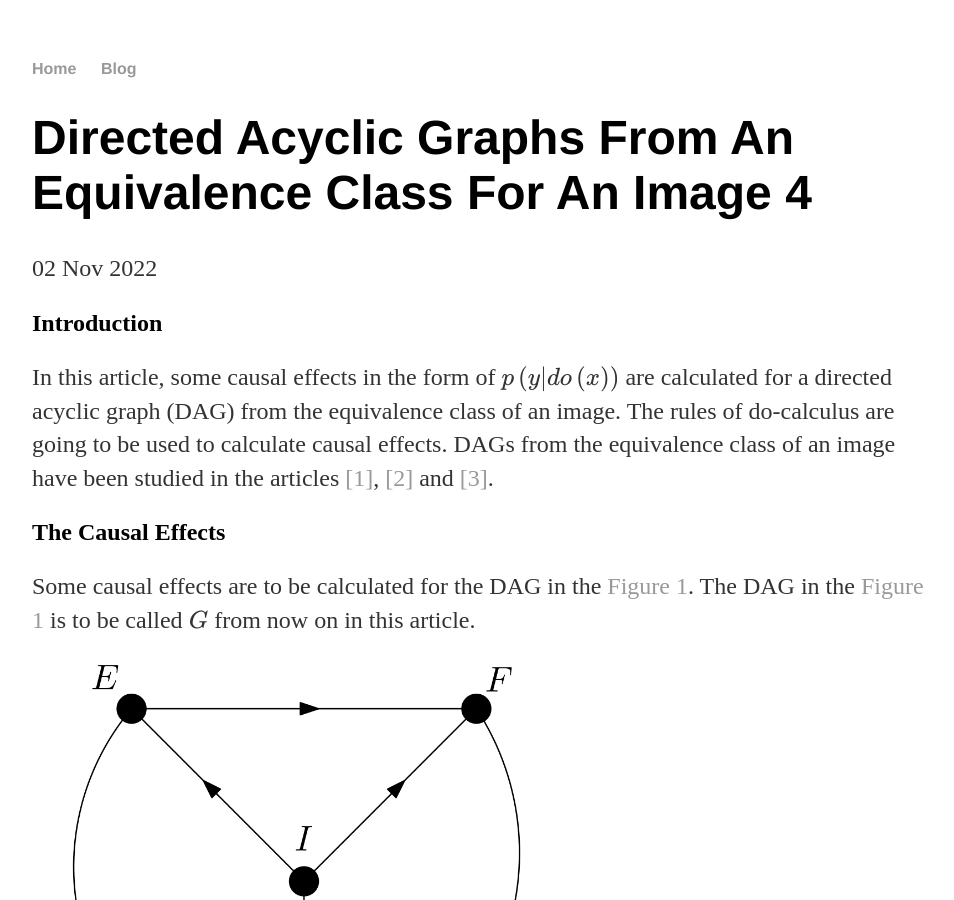
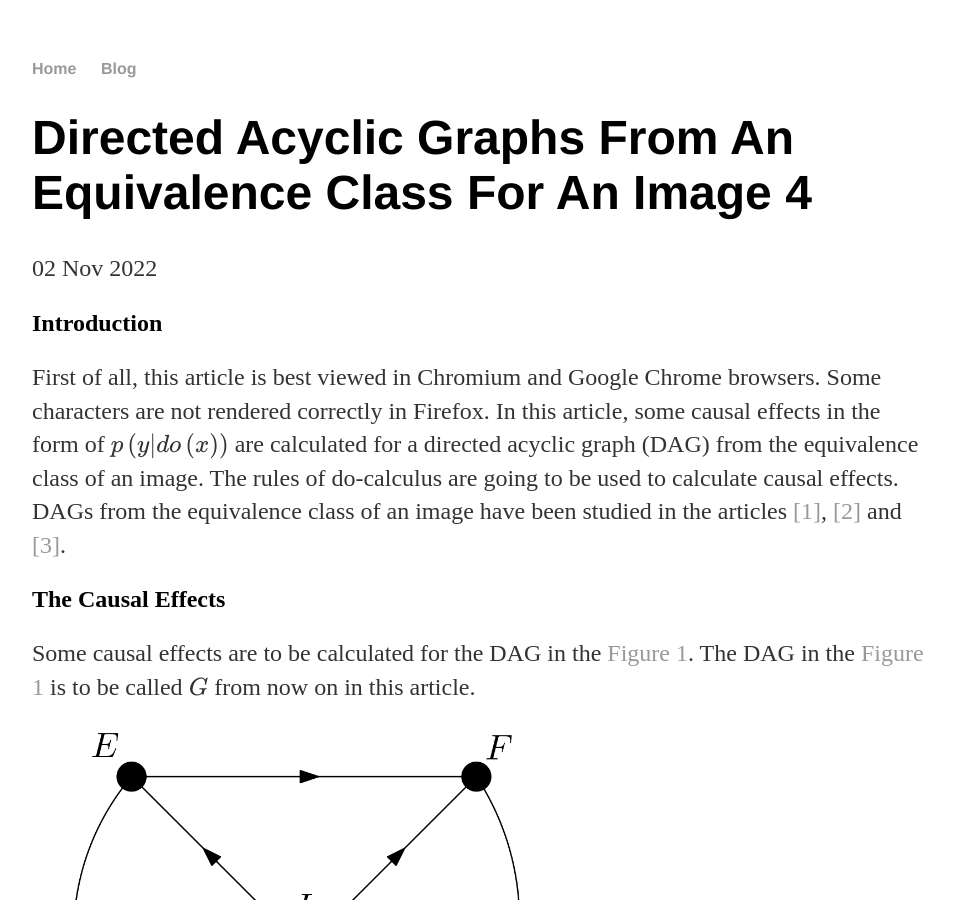
Before and after one commit to SaffetGokcenSen/saffetgokcensen.github.io, a Jekyll site: the page built from _posts/2022-11-02-directed-acyclic-graphs-from-an-equivalence-class-for-an-image-4.md, in a window 1280 px wide and 900 px high. Shown: the whole window, without its empty margins (160-1114 px from the left). Built offline with Jekyll 4.4.1, drawn with Linux system fonts in a browser that asks for light colours.

Commit message:
Browser related notification

```diff
--- a/_posts/2022-11-02-directed-acyclic-graphs-from-an-equivalence-class-for-an-image-4.md
+++ b/_posts/2022-11-02-directed-acyclic-graphs-from-an-equivalence-class-for-an-image-4.md
@@ -6,7 +6,7 @@ title: Directed Acyclic Graphs From An Equivalence Class For An Image 4
 
 ## Introduction
 
-In this article, some causal effects in the form of $p\left(y|do\left(x\right)\right)$
+First of all, this article is best viewed in Chromium and Google Chrome browsers. Some characters are not rendered correctly in Firefox. In this article, some causal effects in the form of $p\left(y|do\left(x\right)\right)$
 are calculated for a directed acyclic graph (DAG) from the equivalence class of an image. The rules of do-calculus are going to be used to calculate causal effects. DAGs from the equivalence class of an image have been studied in the articles <a href="#firstArticle">[1]</a>, <a href="#secondArticle">[2]</a> and <a href="#thirdArticle">[3]</a>.
 
 ## The Causal Effects
```
